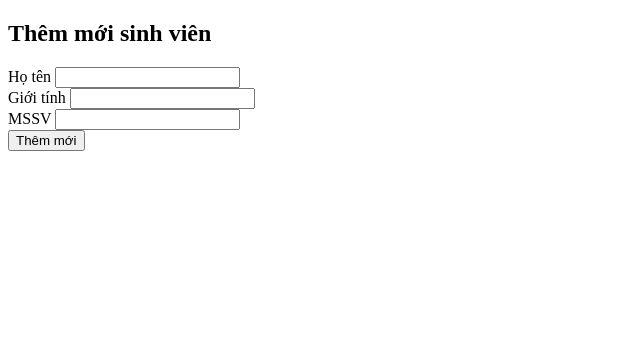
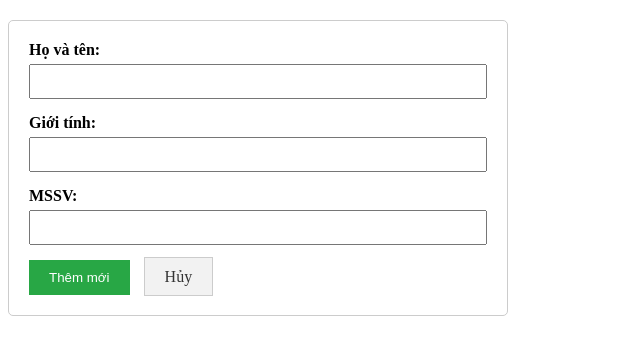
Before and after one commit to Ainhi2005/PMNM_68PM4_NgoThiAiNhi_0020868, a PHP site: page /create.php in a window 1280 px wide. Shown: the top 355 px of the page, without its empty margins (0-640 px from the left). Run offline with PHP 8.4, Linux system fonts and the light colour scheme; data that the repository does not hold is empty.

Commit message:
feat<sinhvien>: update sinhvien

```diff
--- a/app/views/sinhvien/create.php
+++ b/app/views/sinhvien/create.php
@@ -1,27 +1,25 @@
-<!DOCTYPE html>
-<html lang="en">
+<h1><?php echo $title ?></h1>
 
-<head>
-    <meta charset="UTF-8">
-    <meta name="viewport" content="width=device-width, initial-scale=1.0">
-    <title>Document</title>
-</head>
+<div style="margin-top: 20px; text-align: left; max-width: 500px;">
+    <form action="/PMNM_68PM4_NgoThiAiNhi_0020868/public/sinhvien/store" method="POST" style="padding: 20px; border: 1px solid #ccc; border-radius: 5px;">
+        <div style="margin-bottom: 15px;">
+            <label style="display: block; font-weight: bold; margin-bottom: 5px;">Họ và tên:</label>
+            <input type="text" name="sinhvien" required style="width: 100%; padding: 8px; box-sizing: border-box;">
+        </div>
 
-<body>
-    <h2>Thêm mới sinh viên </h2>
-    <form action="/QLSINHVIEN/public/sinhvien/store" method="post">
-        <label for="hoten">Họ tên</label>
-        <input type="text" name="hoten" id="hoten">
-        <br>
-        <label for="gioitinh">Giới tính</label>
-        <input type="text" name="gioitinh" id="gioitinh">
-        <br>
-        <label for="mssv">MSSV</label>
-        <input type="text" name="mssv" id="mssv">
-        <br>
-        <button type="submit">Thêm mới</button>
+        <div style="margin-bottom: 15px;">
+            <label style="display: block; font-weight: bold; margin-bottom: 5px;">Giới tính:</label>
+            <input type="text" name="giotinh" required style="width: 100%; padding: 8px; box-sizing: border-box;">
+        </div>
+
+        <div style="margin-bottom: 15px;">
+            <label style="display: block; font-weight: bold; margin-bottom: 5px;">MSSV:</label>
+            <input type="text" name="mssv" required style="width: 100%; padding: 8px; box-sizing: border-box;">
+        </div>
+
+        <div>
+            <button type="submit" style="padding: 10px 20px; background-color: #28a745; color: white; border: none; cursor: pointer;">Thêm mới</button>
+            <a href="/PMNM_68PM4_NgoThiAiNhi_0020868/public/sinhvien" style="margin-left: 10px; text-decoration: none; color: #333; padding: 10px 20px; border: 1px solid #ccc; background-color: #f2f2f2;">Hủy</a>
+        </div>
     </form>
-
-</body>
-
-</html>
+</div>
```
Also changed, not shown: app/views/sinhvien/edit.php (added, +32 -0 lines).
